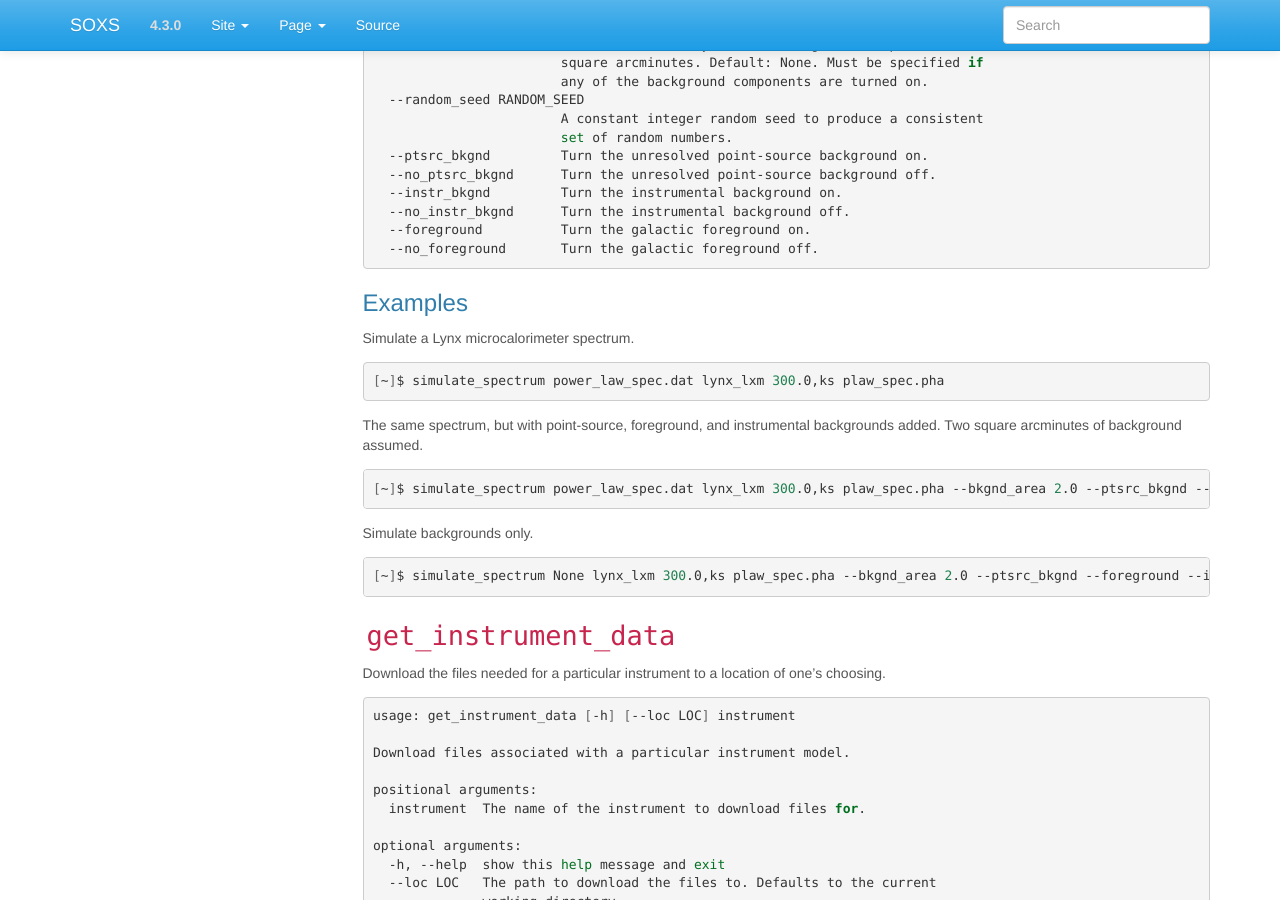
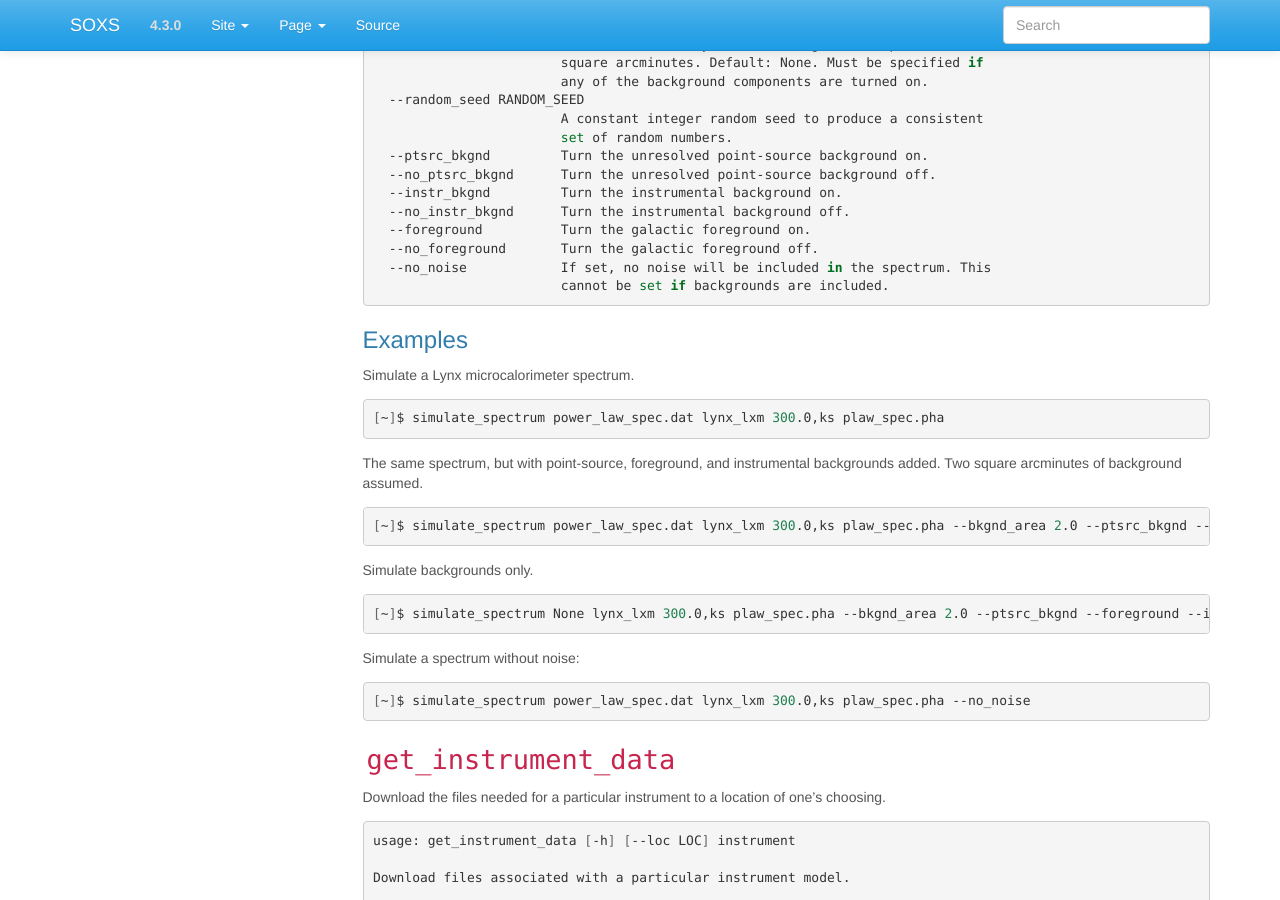
Before and after one commit to lynx-x-ray-observatory/soxs, a Sphinx documentation site: the page built from doc/source/command_line/instrument.rst, in a window 1280 px wide and 900 px high, scrolled down 3186 px. Built offline with Sphinx 7.4.7, drawn with Linux system fonts in a browser that asks for light colours.

Commit message:
New non-noisy spectra

```diff
--- a/doc/source/command_line/instrument.rst
+++ b/doc/source/command_line/instrument.rst
@@ -181,7 +181,7 @@ only simulating spectra. Similar to XSPEC's "fakeit".
                              [--random_seed RANDOM_SEED]
                              [--ptsrc_bkgnd | --no_ptsrc_bkgnd]
                              [--instr_bkgnd | --no_instr_bkgnd]
-                             [--foreground | --no_foreground]
+                             [--foreground | --no_foreground] [--no_noise]
                              spec_file instrument exp_time out_file
 
     Convolve a spectrum with an ARF and RMF and produce a PHA or PI spectrum.
@@ -212,6 +212,8 @@ only simulating spectra. Similar to XSPEC's "fakeit".
       --no_instr_bkgnd      Turn the instrumental background off.
       --foreground          Turn the galactic foreground on.
       --no_foreground       Turn the galactic foreground off.
+      --no_noise            If set, no noise will be included in the spectrum. This
+                            cannot be set if backgrounds are included.
 
 Examples
 ++++++++
@@ -234,6 +236,12 @@ Simulate backgrounds only.
 .. code-block:: bash
 
     [~]$ simulate_spectrum None lynx_lxm 300.0,ks plaw_spec.pha --bkgnd_area 2.0 --ptsrc_bkgnd --foreground --instr_bkgnd
+
+Simulate a spectrum without noise:
+
+.. code-block:: bash
+
+    [~]$ simulate_spectrum power_law_spec.dat lynx_lxm 300.0,ks plaw_spec.pha --no_noise
 
 .. _cmd-get-instrument-data:
 
--- a/doc/source/users_guide/instrument.rst
+++ b/doc/source/users_guide/instrument.rst
@@ -405,6 +405,10 @@ Instrument specifications with the ``"imaging"`` keyword set to ``False`` can
 only be used with :func:`~soxs.instrument.simulate_spectrum` and not
 :func:`~soxs.instrument.instrument_simulator`. Currently, this includes grating
 instruments.
+
+Finally, if you want to create a spectrum without counting (Poisson) statistics,
+set `noisy=False` in the call to :func:`~soxs.instrument.simulate_spectrum`. Note
+that this option does not currently work if backgrounds are included.
 
 .. _gratings:
 
```
Also changed, not shown: 2 other files.
